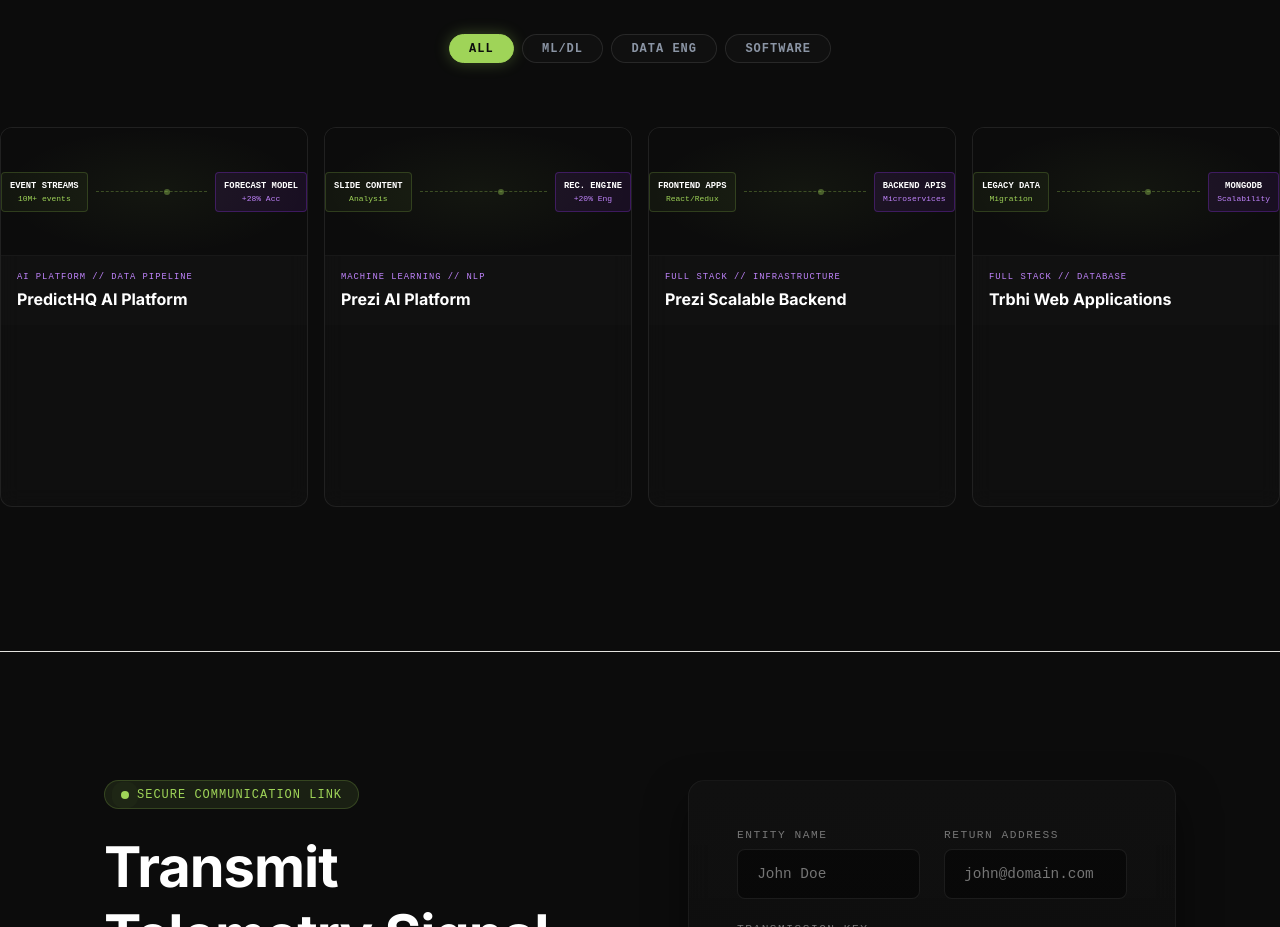
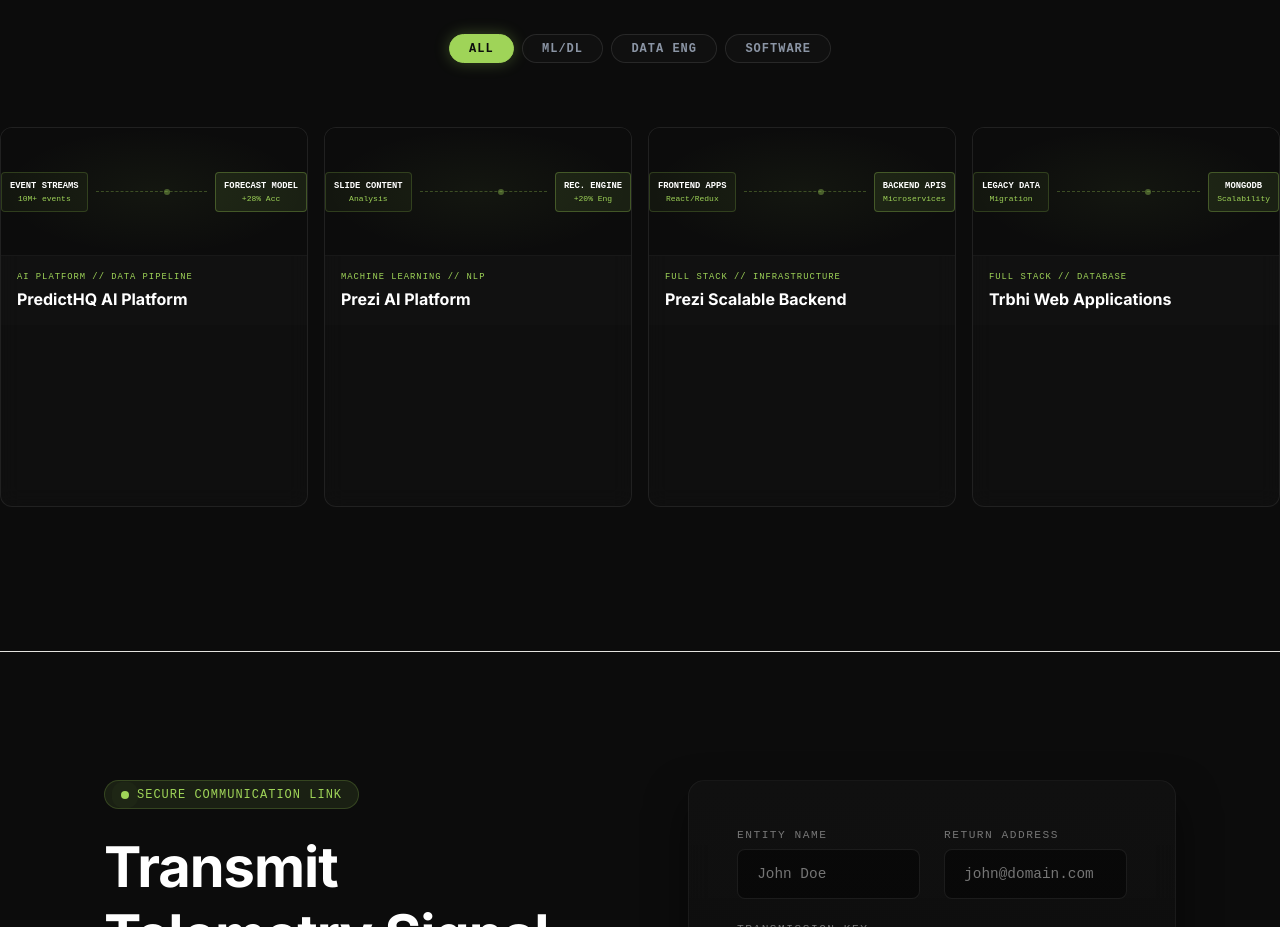
Before and after one commit to owennoah/david, a React (Vite) app: page / in a window 1280 px wide. Shown: the part 4820-5747 px from the top of the page. Built offline with nearby package versions, Linux system fonts and the light colour scheme.

Commit message:
style: change flip card back background and highlighted text to primary green color

```diff
--- a/src/index.css
+++ b/src/index.css
@@ -1205,9 +1205,9 @@
 }
 
 .pg-target {
-  border: 1px solid rgba(147, 51, 234, 0.3);
-  background: rgba(147, 51, 234, 0.1);
-  color: #c084fc;
+  border: 1px solid rgba(159, 212, 88, 0.3);
+  background: rgba(159, 212, 88, 0.1);
+  color: #9FD458;
 }
 
 .pg-title {
@@ -1287,7 +1287,7 @@
   }
   .project-showcase-card:hover .flip-inner {
     transform: rotateY(180deg);
-    box-shadow: 0 10px 30px rgba(0, 217, 255, 0.2);
+    box-shadow: 0 10px 30px rgba(159, 212, 88, 0.2);
     border-radius: 12px;
   }
   .card-front, .card-back {
@@ -1303,8 +1303,8 @@
     backdrop-filter: blur(10px);
   }
   .card-back {
-    border: 1px solid rgba(0, 217, 255, 0.4);
-    background: rgba(0, 217, 255, 0.95);
+    border: 1px solid rgba(159, 212, 88, 0.4);
+    background: rgba(159, 212, 88, 0.95);
     backdrop-filter: blur(10px);
     transform: rotateY(180deg);
   }
@@ -1350,7 +1350,7 @@
 .project-category {
   font-family: monospace;
   font-size: 0.55rem;
-  color: #c084fc;
+  color: #9FD458;
   letter-spacing: 1px;
   text-transform: uppercase;
   display: block;
```
